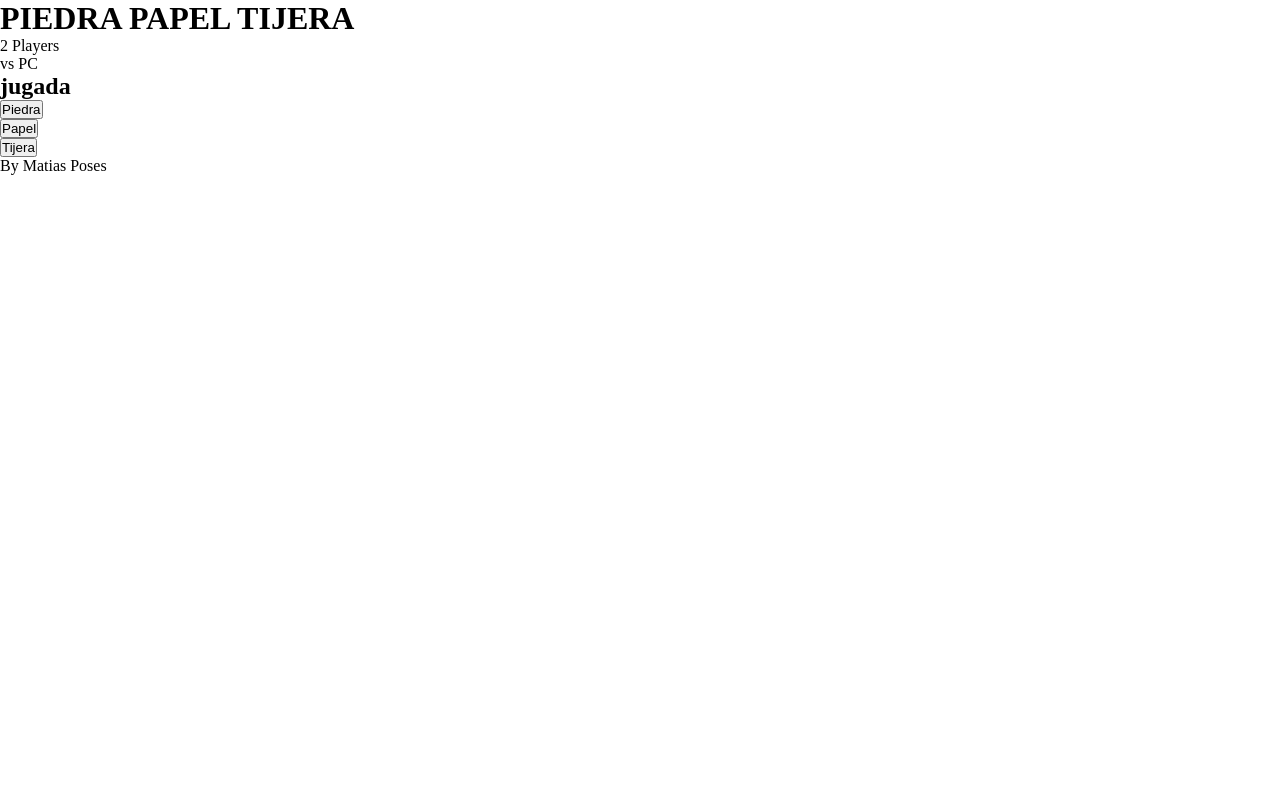
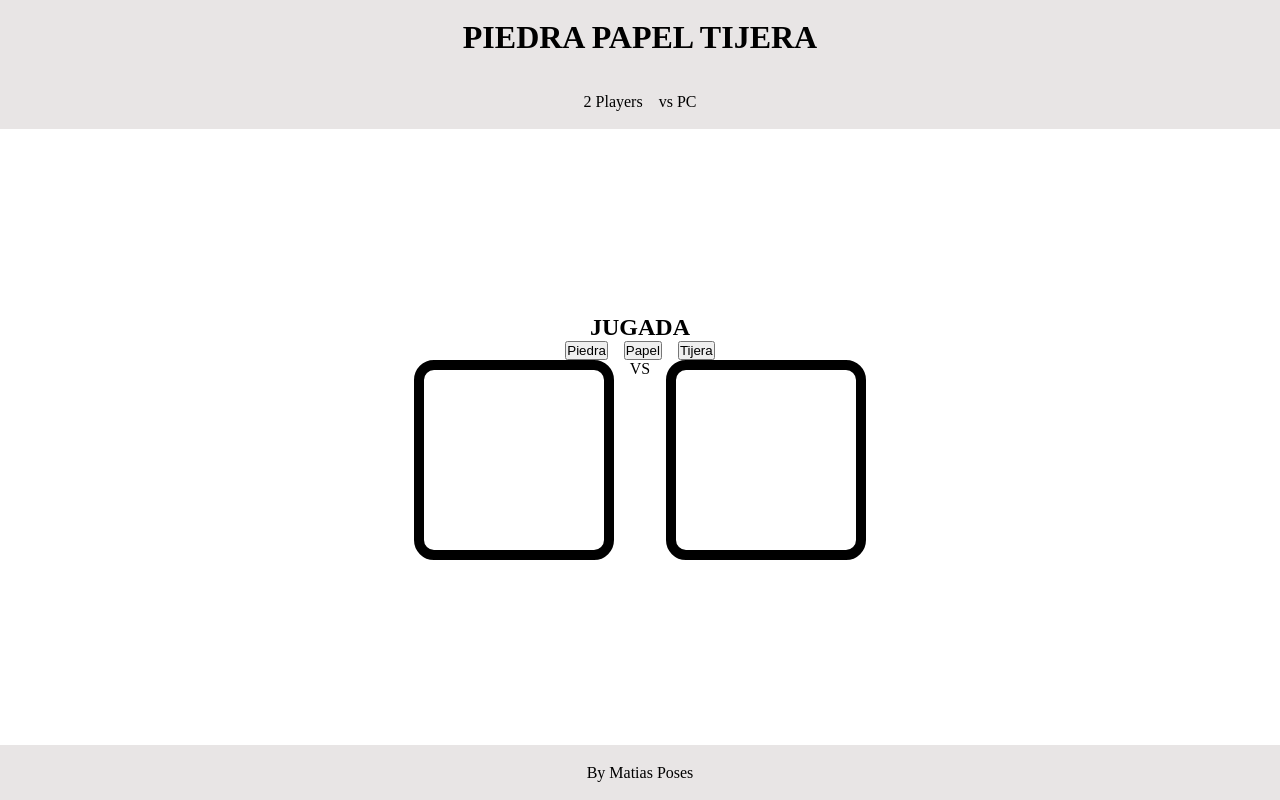
Before and after one commit to campeone-pixel/piedra-papel-tijera, a plain HTML site: page index.html in a window 1280 px wide. Drawn offline with Linux system fonts and the light colour scheme.

Commit message:
bueno casi tengo terminada la pagina, me falta acomodar bien el layout

```diff
--- a/index.html
+++ b/index.html
@@ -22,7 +22,7 @@
 
     <SECTIon>
         <div class="jugada-humano">
-            <h1>jugada</h1>
+            <h1>JUGADA</h1>
             <ul>
                 <li><button>Piedra</button></li>
                 <li><button>Papel</button></li>
@@ -32,8 +32,9 @@
         </div>
 
         <div class="partida">
-            <div class="humano"></div>
-            <div class="pc"></div>
+            <div class="jugada humano"></div>
+            <div class="vs">VS</div>
+            <div class="jugada pc"></div>
 
         </div>
 
--- a/style.css
+++ b/style.css
@@ -1,9 +1,51 @@
 * {margin: 0px;
    padding: 0px;
    box-sizing: border-box;
+   text-decoration: none;
+   list-style-type:  none;
 
 }
 
-body{
+body{ display: flex;
+    flex-direction: column;
+    align-items: stretch;
+    min-height: 100vh;
 
 }
+
+header, footer, nav{
+    flex: 1 1 auto;
+}
+section{
+    flex: 10 1 auto;
+    display: flex;
+    flex-direction: column;
+    justify-content: center;
+    align-items: stretch;
+}
+ul, .partida, div>h1 {
+
+    display: flex;
+    justify-content: center;
+    gap: 1em;
+
+}
+
+header, footer, nav{
+    background-color: rgb(232, 229, 229);
+    display: flex;
+    justify-content: center;
+    align-items: center;
+}
+
+.partida {
+    display: flex;
+    flex-direction: row;
+}
+
+.jugada{min-width: 200px;
+    min-height: 200px;
+    border: solid 10px;
+    border-radius: 20px;
+
+}
```
